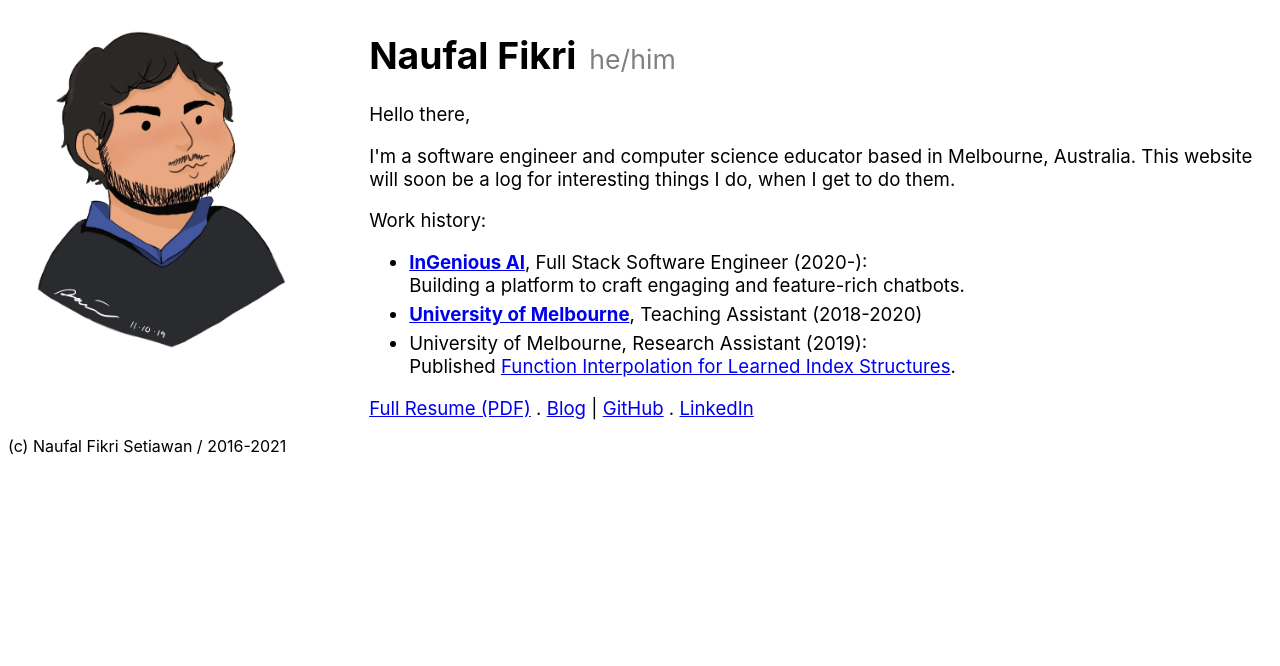
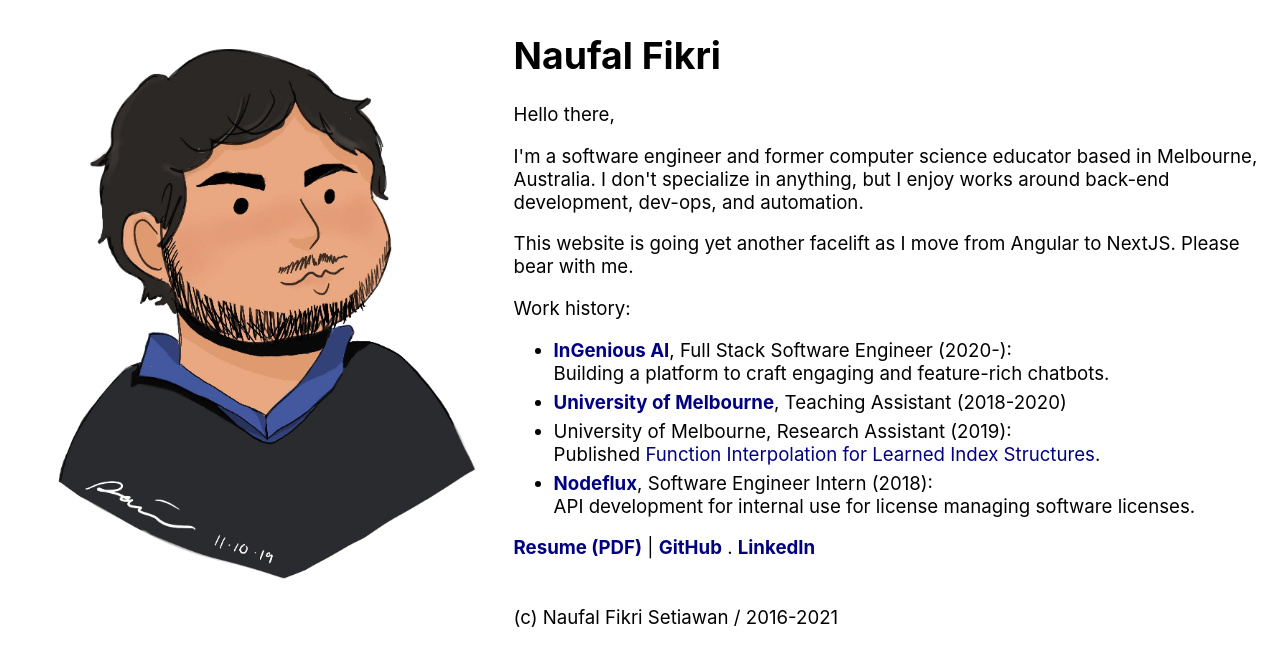
Before and after one commit to naufik/naufik.net, a Next.js app: page / in a window 1280 px wide. Shown: the top 666 px of the page. Built offline with nearby package versions, Linux system fonts and the light colour scheme.

Commit message:
Fixed primary content and styling (shippable now).

```diff
--- a/pages/index.tsx
+++ b/pages/index.tsx
@@ -13,7 +13,7 @@
       <main className={styles.main}>
         <div className={styles.top}></div>
 
-        <div>
+        <div className={styles.imageContainer}>
           <img className={styles.splashImg} src="/madebymygf.png" />
         </div>
 
@@ -23,11 +23,11 @@
           </h1>
           <p>Hello there,</p>
           <p>
-            I'm a software engineer and computer science educator based in
-            Melbourne, Australia. This website will soon be a log for
-            interesting things I do, when I get to do them.
+            I'm a software engineer and former computer science educator based in Melbourne, Australia. I don't specialize in anything, but I enjoy works around back-end development, dev-ops, and automation.
           </p>
-
+          <p>
+            This website is going yet another facelift as I move from Angular to NextJS. Please bear with me.
+          </p>
           <p>
             Work history:
             <ul>
@@ -37,24 +37,23 @@
               </li>
               <li><strong><a href="https://cis.unimelb.edu.au">University of Melbourne</a></strong>, Teaching Assistant (2018-2020)</li>
               <li>University of Melbourne, Research Assistant (2019): <br/>Published <a href="http://renata.borovica-gajic.com/data/2020_adc.pdf">Function Interpolation for Learned Index Structures</a>.</li>
+              <li><strong><a href="https://nodeflux.io">Nodeflux</a></strong>, Software Engineer Intern (2018): <br/>API development for internal use for license managing software licenses.</li>
             </ul>
           </p>
 
-          <span>
-            <Link href="/resume.pdf">Full Resume (PDF)</Link>
-            {" . "}
-            <Link href="/blog">Blog</Link>
+          <span className={styles.navTemp}>
+            <Link href="/resume.pdf">Resume (PDF)</Link>
             {" | "}
             <a href="https://github.com/naufik">GitHub</a>
             {" . "}
             <a href="https://linkedin.com/in/naufik">LinkedIn</a>
           </span>
         </div>
+        <div/>
+        <footer className={styles.footer}>
+          <p>(c) Naufal Fikri Setiawan / 2016-2021</p>
+        </footer>
       </main>
-
-      <footer className={styles.footer}>
-        <p>(c) Naufal Fikri Setiawan / 2016-2021</p>
-      </footer>
     </div>
   );
 };
--- a/styles/Home.module.css
+++ b/styles/Home.module.css
@@ -1,7 +1,9 @@
 .main {
   font-size: 14pt;
   display: grid;
-  grid-template-columns: 2fr 5fr;
+  grid-template-columns: 2fr 3fr;
+  max-width: 1300px;
+  margin: auto;
 }
 
 .main li {
@@ -10,7 +12,6 @@
 
 .splashImg {
   width: 100%;
-  max-width: 300px;
   object-fit: scale-down;
 }
 
@@ -20,8 +21,27 @@
 }
 
 .pronouns {
+  visibility: hidden;
   font-weight: 400;
   margin-left: 4px;
   font-size: 20pt;
   color: gray;
 }
+
+.main a {
+  color: navy;
+  text-decoration: none;
+}
+
+.main a:hover {
+  background: azure;
+  text-decoration: none;
+}
+
+.main a:visited {
+  text-decoration: none;
+}
+
+.navTemp > a {
+  font-weight: bold;
+}
```
